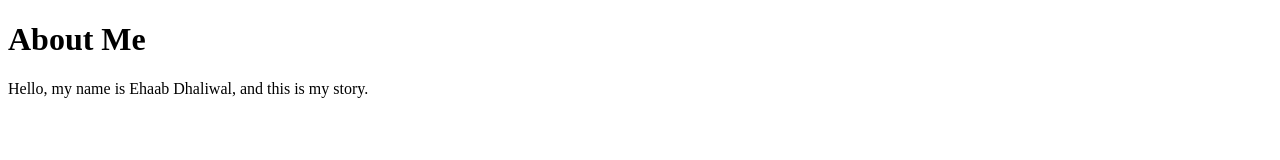
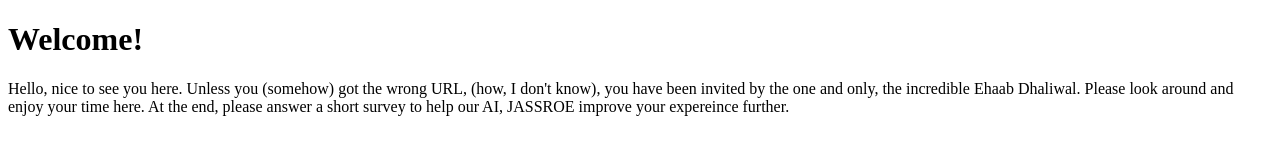
Before and after one commit to ehaabd/ehaabd.github.io, a plain HTML site: page index.html in a window 1280 px wide. Drawn offline with Linux system fonts and the light colour scheme.

Commit message:
Did EVEN more stuff

```diff
--- a/index.html
+++ b/index.html
@@ -1,10 +1,10 @@
 <!DOCTYPE html>
 <html>
   <head>
-    <title>Ehaab Dhaliwal: The Life</title>
+    <title>Ehaab Dhaliwal</title>
   </head>
 <body>
-  <h1>About Me</h1>
-  <p>Hello, my name is Ehaab Dhaliwal, and this is my story.</p>
+  <h1>Welcome!</h1>
+  <p>Hello, nice to see you here. Unless you (somehow) got the wrong URL, (how, I don't know), you have been invited by the one and only, the incredible Ehaab Dhaliwal. Please look around and enjoy your time here. At the end, please answer a short survey to help our AI, JASSROE improve your expereince further.</p>
 </body>
 </html>
```
